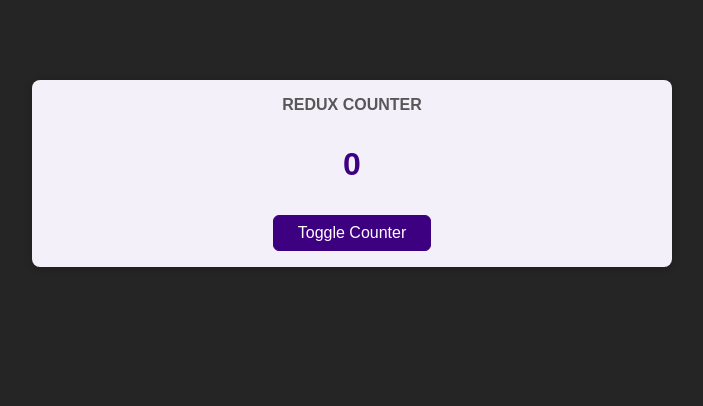
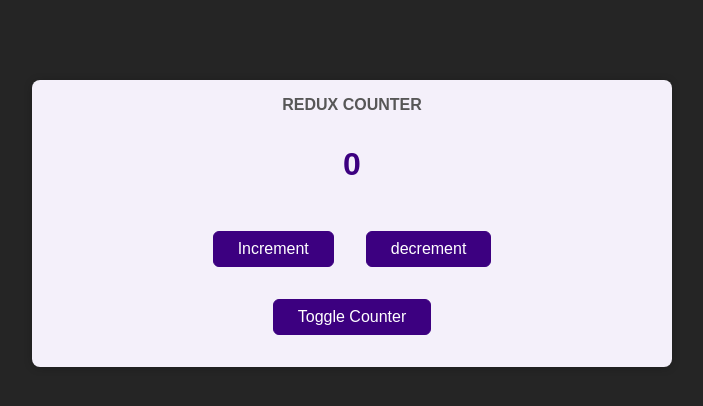
Before and after one commit to farimahnassiri/React, a React (Create React App) app in the folder counters-with-redux/: page / in a window 1280 px wide. Shown: the top 406 px of the page, without its empty margins (288-991 px from the left). Built offline with nearby package versions, Linux system fonts and the light colour scheme.

Commit message:
useDispatch to increment and decrement

```diff
--- a/counters-with-redux/src/components/Counter.js
+++ b/counters-with-redux/src/components/Counter.js
@@ -1,15 +1,28 @@
-import { useSelector } from 'react-redux';
+import { useSelector, useDispatch } from 'react-redux';
 
 import classes from './Counter.module.css';
 
 const Counter = () => {
+  const dispatch = useDispatch();
   const counter = useSelector(state => state.counter);
+
+  const incrementHandler = () => {
+    dispatch({type: 'increment'});
+  };
+  const decrementHandler = () => {
+    dispatch({type: 'decrement'});
+  };
+
   const toggleCounterHandler = () => {};
 
   return (
     <main className={classes.counter}>
       <h1>Redux Counter</h1>
       <div className={classes.value}>{counter}</div>
+      <div>
+        <button onClick={incrementHandler}>Increment</button>
+        <button onClick={decrementHandler}>decrement</button>
+      </div>
       <button onClick={toggleCounterHandler}>Toggle Counter</button>
     </main>
   );
--- a/counters-with-redux/src/components/Counter.module.css
+++ b/counters-with-redux/src/components/Counter.module.css
@@ -21,3 +21,7 @@
   margin: 2rem 0;
   font-weight: bold;
 }
+
+.counter button{
+margin: 1rem;
+}
```
